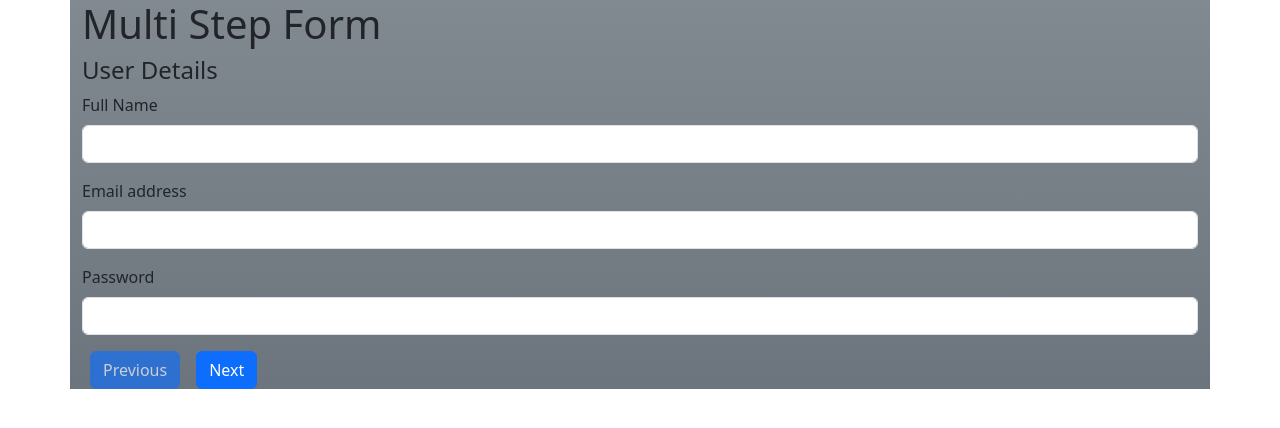
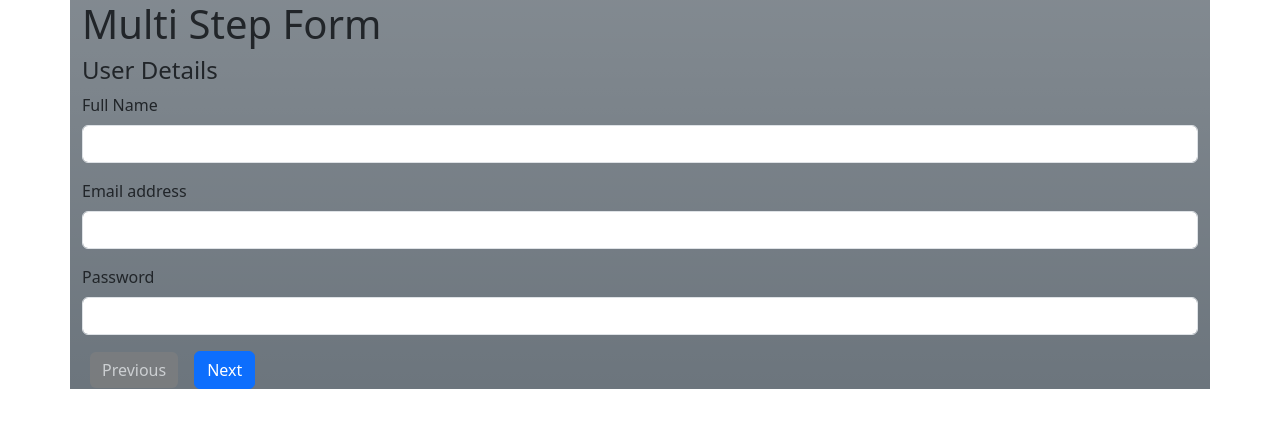
Before and after one commit to gesielbr/angularMultiStepForms, an Angular app: page / in a window 1280 px wide. Shown: the top 428 px of the page. Built offline with nearby package versions, Linux system fonts and the light colour scheme.

Commit message:
hidden buttons

```diff
--- a/src/app/app.component.css
+++ b/src/app/app.component.css
@@ -0,0 +1,9 @@
+.btn {
+  /* Estilos normais do botão */
+
+  &:disabled {
+    /* Estilos para o botão desabilitado */
+    background-color: grey;
+    border: none;
+  }
+}
```
